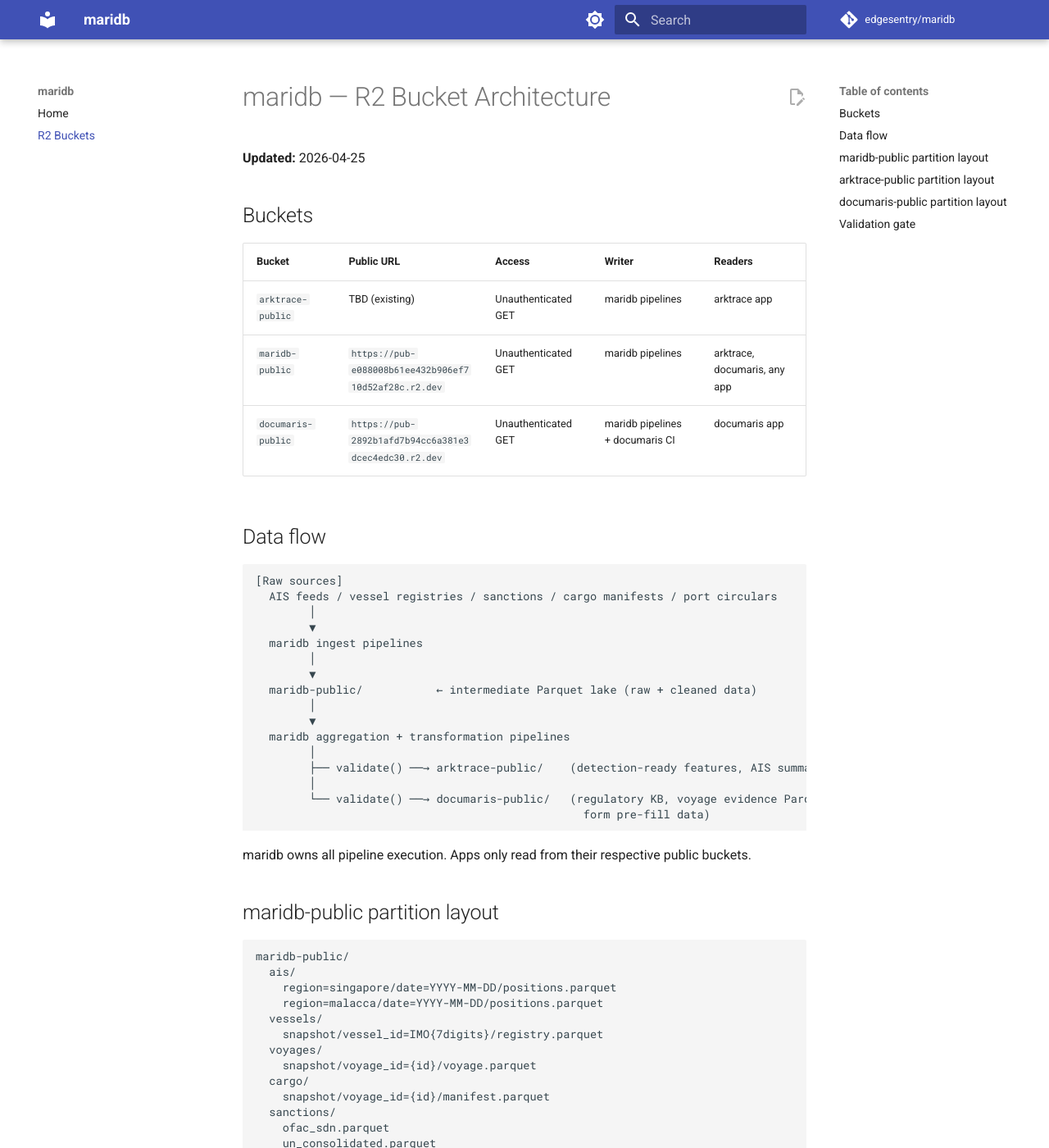
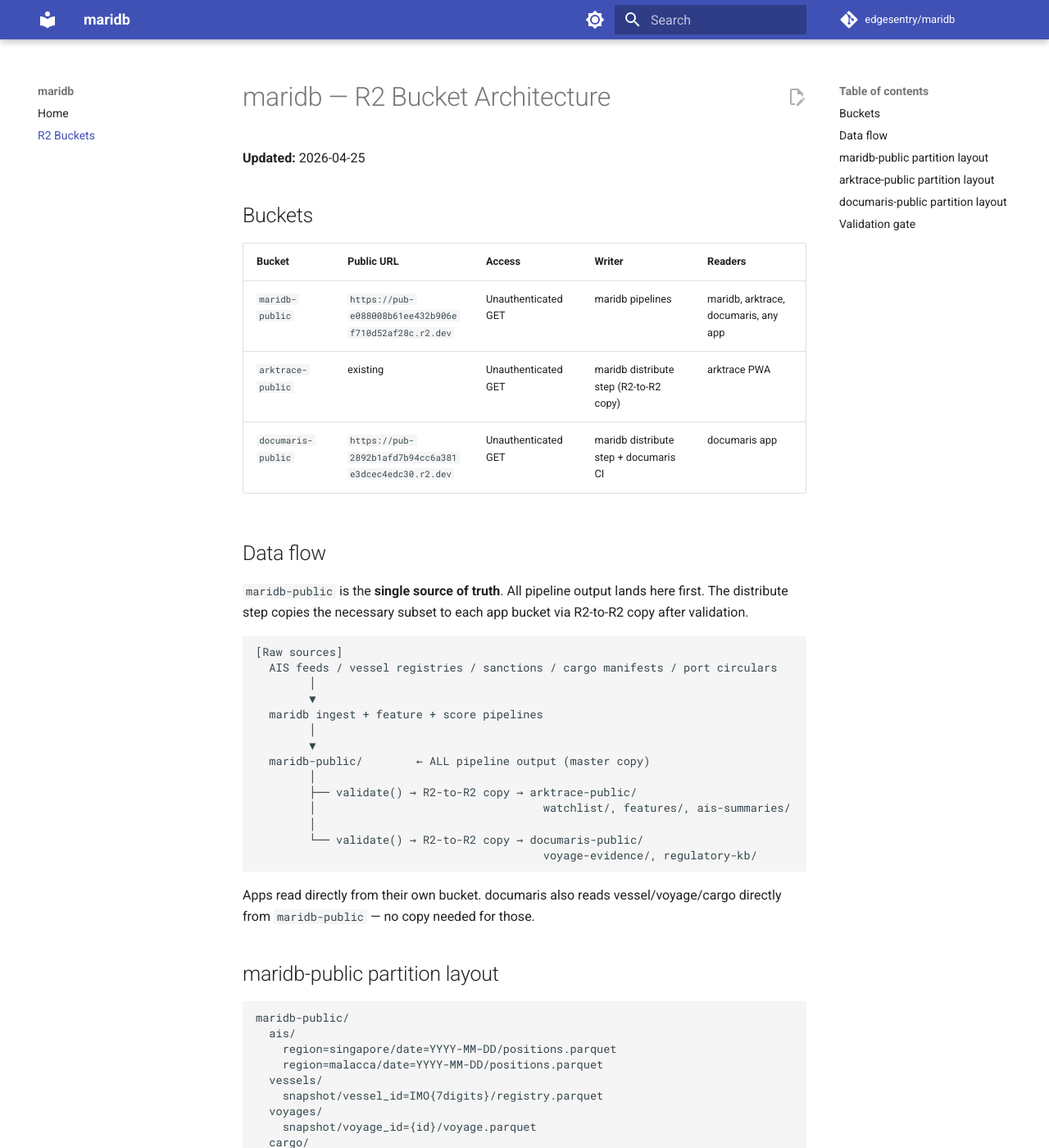
Before and after one commit to edgesentry/maridb, an MkDocs documentation site: the page built from docs/r2-buckets.md, in a window 1280 px wide and 1400 px high. Shown: the whole window at 82% size. Built offline with MkDocs 1.6.1 and Material for MkDocs 9.7.7, drawn with Linux system fonts in a browser that asks for light colours; comment, search, counter and statistics services are not loaded; some of the changed text lies outside the part shown.

Commit message:
Update R2 architecture: maridb-public as single source of truth
All pipeline output lands in maridb-public first. The distribute step
copies validated subsets to arktrace-public and documaris-public via
R2-to-R2 copy — no local intermediate. Documents the full partition
layout including score/ and ais-summaries/ prefixes.

Co-Authored-By: Claude Sonnet 4.6 <noreply@anthropic.com>

````diff
--- a/docs/r2-buckets.md
+++ b/docs/r2-buckets.md
@@ -6,32 +6,33 @@
 
 | Bucket | Public URL | Access | Writer | Readers |
 |---|---|---|---|---|
-| `arktrace-public` | TBD (existing) | Unauthenticated GET | maridb pipelines | arktrace app |
-| `maridb-public` | `https://pub-e088008b61ee432b906ef710d52af28c.r2.dev` | Unauthenticated GET | maridb pipelines | arktrace, documaris, any app |
-| `documaris-public` | `https://pub-2892b1afd7b94cc6a381e3dcec4edc30.r2.dev` | Unauthenticated GET | maridb pipelines + documaris CI | documaris app |
+| `maridb-public` | `https://pub-e088008b61ee432b906ef710d52af28c.r2.dev` | Unauthenticated GET | maridb pipelines | maridb, arktrace, documaris, any app |
+| `arktrace-public` | existing | Unauthenticated GET | maridb distribute step (R2-to-R2 copy) | arktrace PWA |
+| `documaris-public` | `https://pub-2892b1afd7b94cc6a381e3dcec4edc30.r2.dev` | Unauthenticated GET | maridb distribute step + documaris CI | documaris app |
 
 ## Data flow
+
+`maridb-public` is the **single source of truth**. All pipeline output lands here first. The distribute step copies the necessary subset to each app bucket via R2-to-R2 copy after validation.
 
 ```
 [Raw sources]
   AIS feeds / vessel registries / sanctions / cargo manifests / port circulars
         │
         ▼
-  maridb ingest pipelines
+  maridb ingest + feature + score pipelines
         │
         ▼
-  maridb-public/           ← intermediate Parquet lake (raw + cleaned data)
+  maridb-public/        ← ALL pipeline output (master copy)
         │
-        ▼
-  maridb aggregation + transformation pipelines
+        ├── validate() → R2-to-R2 copy → arktrace-public/
+        │                                  watchlist/, features/, ais-summaries/
         │
-        ├── validate() ──→ arktrace-public/    (detection-ready features, AIS summaries)
-        │
-        └── validate() ──→ documaris-public/   (regulatory KB, voyage evidence Parquet,
-                                                 form pre-fill data)
+        └── validate() → R2-to-R2 copy → documaris-public/
+                                           voyage-evidence/, regulatory-kb/
 ```
 
-maridb owns all pipeline execution. Apps only read from their respective public buckets.
+Apps read directly from their own bucket. documaris also reads vessel/voyage/cargo
+directly from `maridb-public` — no copy needed for those.
 
 ## maridb-public partition layout
 
@@ -53,24 +54,42 @@ maridb-public/
     graph.parquet
   gdelt/
     events/date=YYYY-MM-DD/events.parquet
+  features/
+    vessel_features.parquet
+  score/
+    singapore_watchlist.parquet
+    japansea_watchlist.parquet
+  ais-summaries/
+    vessel_id=IMO{7digits}/summary.parquet
+  voyage-evidence/
+    vessel_id=IMO{7digits}/voyage_id={id}/evidence.parquet
 ```
 
 ## arktrace-public partition layout
 
+Populated by R2-to-R2 copy from `maridb-public` after validation.
+
 ```
 arktrace-public/
   watchlist/
-    snapshot.parquet                    # scored vessel watchlist
-  signals/
-    shap/date=YYYY-MM-DD/signals.parquet
+    singapore_watchlist.parquet
+    japansea_watchlist.parquet
+  features/
+    vessel_features.parquet
   ais-summaries/
     vessel_id=IMO{7digits}/summary.parquet
 ```
 
 ## documaris-public partition layout
 
+Voyage evidence and regulatory KB populated by R2-to-R2 copy from `maridb-public`.
+Form templates and WASM assets written by documaris CI/CD at release time.
+Audit log written by documaris app at runtime (append-only).
+
 ```
 documaris-public/
+  voyage-evidence/
+    vessel_id=IMO{7digits}/voyage_id={id}/evidence.parquet
   regulatory-kb/
     singapore/
       port-marine-circulars/YYYY-MM-DD.json
@@ -79,8 +98,6 @@ documaris-public/
     imo/
       fal-convention/form1-fields.json
       fal-convention/form5-fields.json
-  voyage-evidence/
-    vessel_id=IMO{7digits}/voyage_id={id}/evidence.parquet
   form-templates/
     fal-form-1/template.html.j2
     fal-form-5/template.html.j2
@@ -94,11 +111,11 @@ documaris-public/
 
 ## Validation gate
 
-Before maridb uploads aggregated output to an app bucket:
+Before the distribute step copies from `maridb-public` to an app bucket:
 
 1. **Schema check** — expected columns, types, no nulls in required fields
 2. **Completeness check** — row count vs. expected source volume
-3. **arktrace-public** — AIS event coverage ≥ threshold before pushing detection-ready features
-4. **documaris-public** — regulatory KB diff reviewed; silent deletion blocks upload
+3. **arktrace-public** — AIS coverage ≥ threshold; watchlist row count within expected range
+4. **documaris-public** — regulatory KB diff reviewed; silent key deletion blocks copy
 
-Validation failures halt the upload; previous version in bucket remains live.
+Validation failures halt the copy; the previous version in the app bucket remains live.
````
